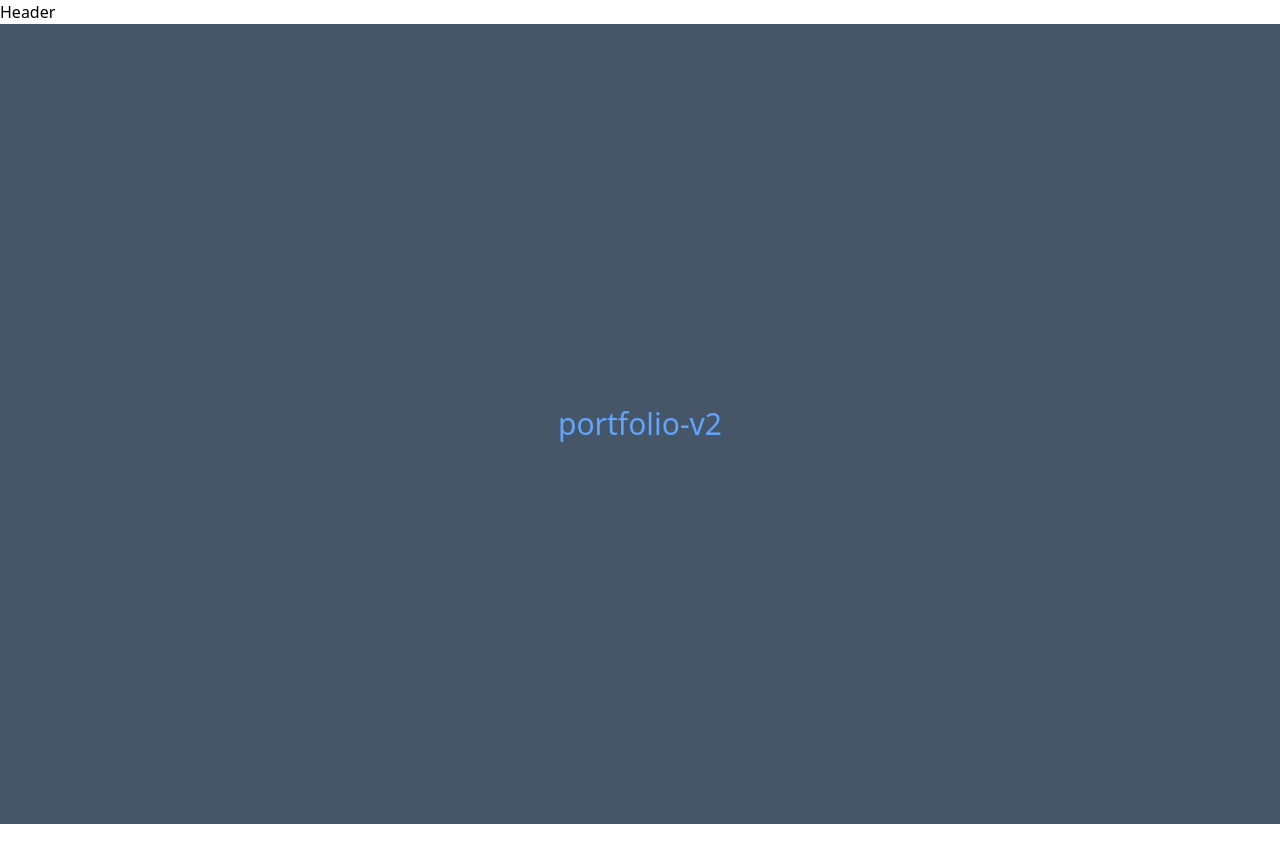
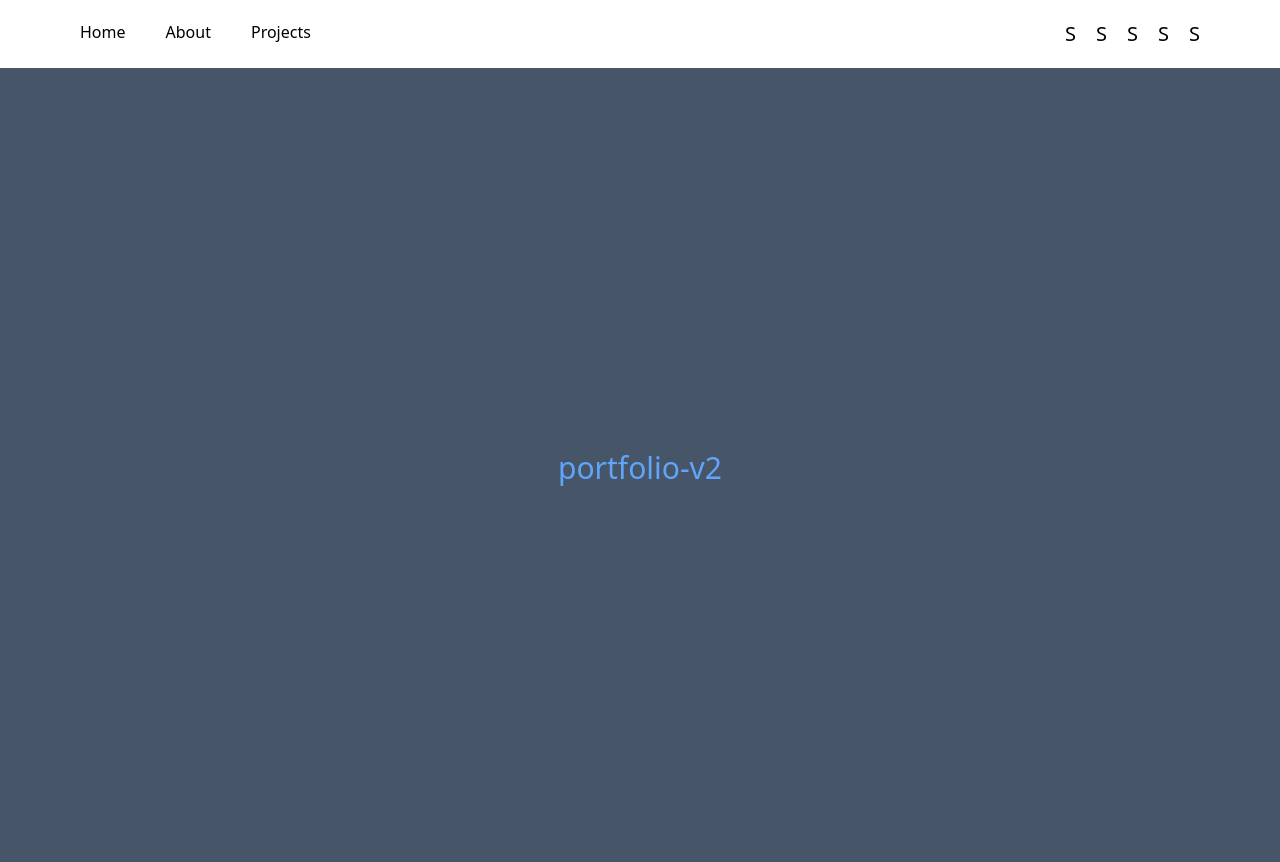
Before and after one commit to Eddie-Kuo/personal-portfolio, a Next.js app: page / in a window 1280 px wide. Shown: the top 862 px of the page. Before the commit the page ends 824 px from the top, so only its background shows below. Built offline with nearby package versions, Linux system fonts and the light colour scheme.

Commit message:
header layout

```diff
--- a/components/Header.jsx
+++ b/components/Header.jsx
@@ -1,11 +1,21 @@
+import Link from 'next/link'
 import React from 'react'
 
 export default function Header() {
   return (
-    <div>
-        <p>
-            Header
-        </p>
-    </div>
+      <header className='flex justify-between px-20 py-5'>
+          <div className='flex'>
+              <p className='mr-5'>Home</p>
+              <p className='mx-5'>About</p>
+              <p className='ml-5'>Projects</p>
+          </div>
+          <div className='flex space-x-5'>
+              <p className='text-xl'>S</p>
+              <p className='text-xl'>S</p>
+              <p className='text-xl'>S</p>
+              <p className='text-xl'>S</p>
+              <p className='text-xl'>S</p>
+          </div>
+      </header>
   )
 }
```
